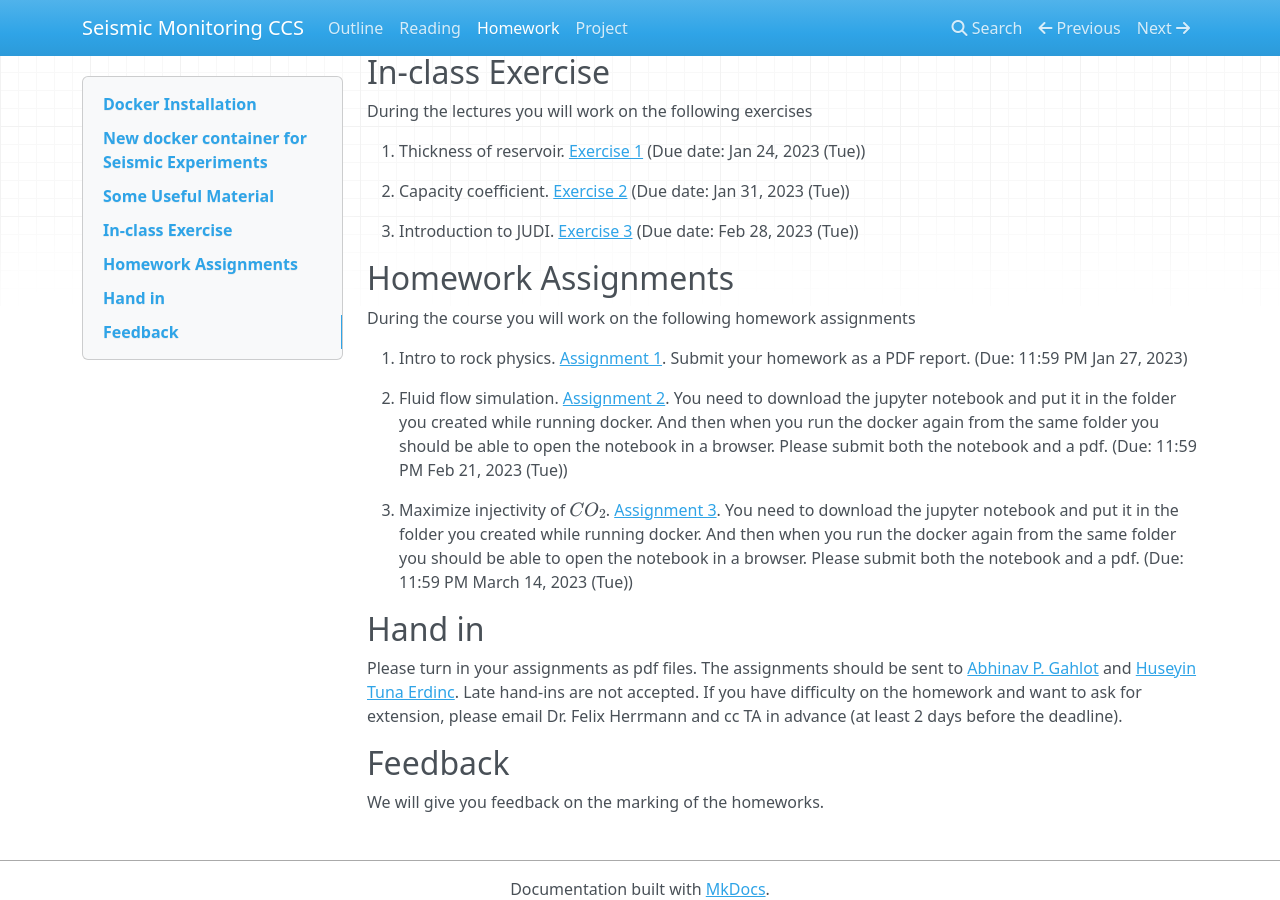
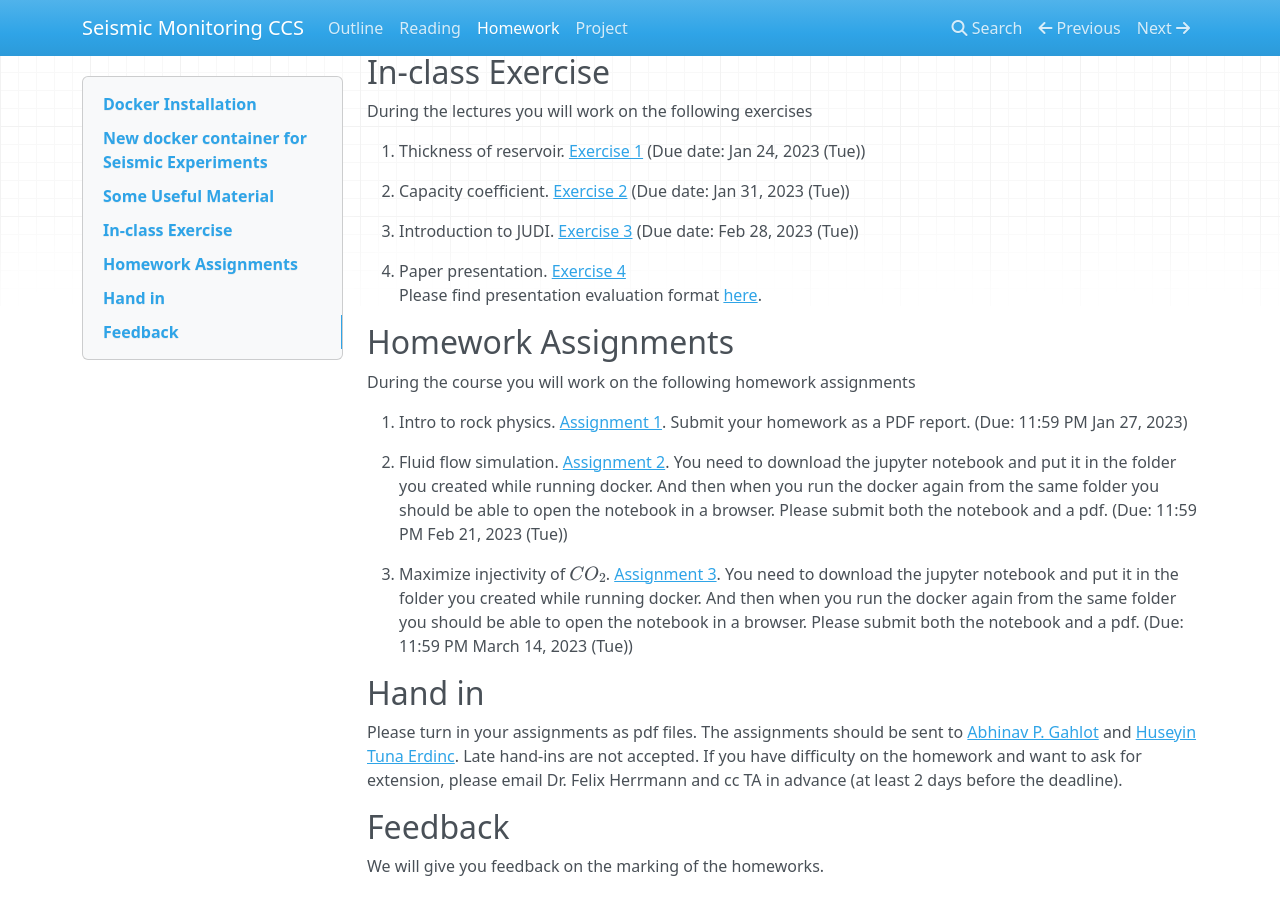
Before and after one commit to flexie/eas-4803-8803-ccs, an MkDocs documentation site: the page built from docs/homework.md, in a window 1280 px wide and 900 px high, scrolled down 2444 px. Built offline with MkDocs 1.6.1, drawn with Linux system fonts in a browser that asks for light colours; nearby versions of some CDN libraries.

Commit message:
Posted ppt evaluation form

```diff
--- a/docs/homework.md
+++ b/docs/homework.md
@@ -170,6 +170,9 @@ During the lectures you will work on the following exercises
 
 3. Introduction to JUDI. [Exercise 3](exercise/CCS8803_JUDI_Tutorial.ipynb) (Due date: Feb 28, 2023 (Tue))
 
+4. Paper presentation. [Exercise 4](Due date: March 9, 2023 (Thurs))
+Please find presentation evaluation format [here](exercise/present_eval_form.pdf).
+
 
 ## Homework Assignments
 
```
